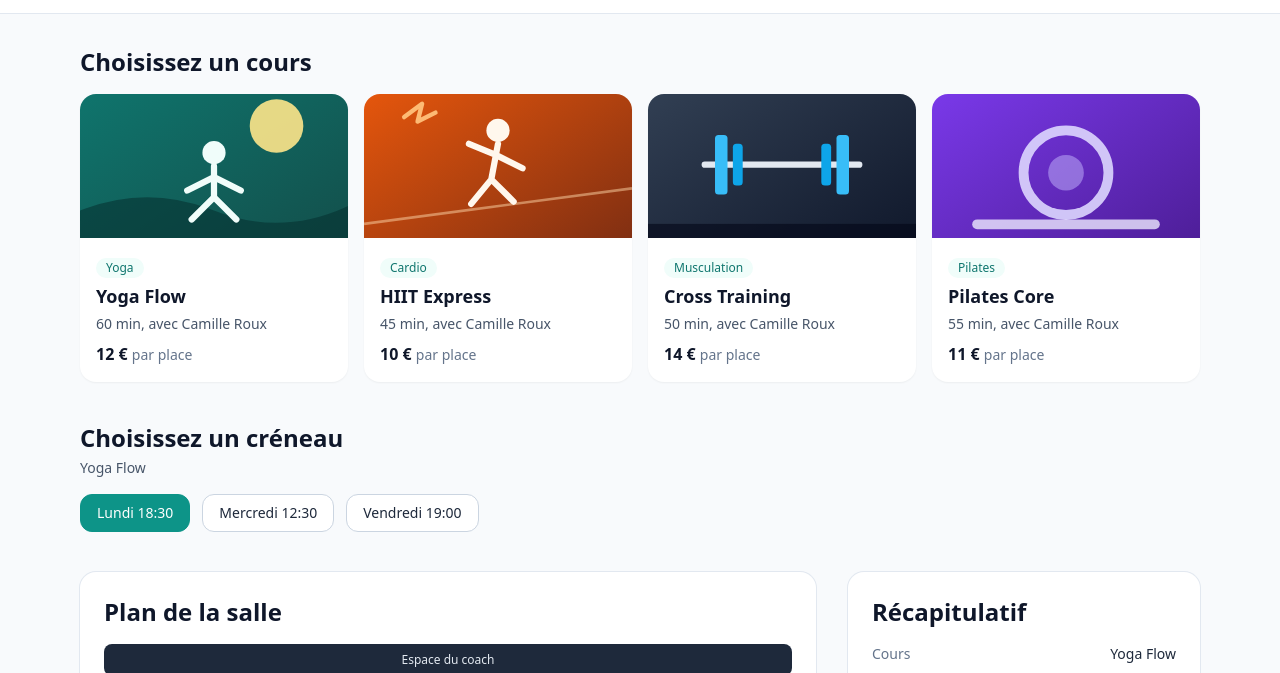
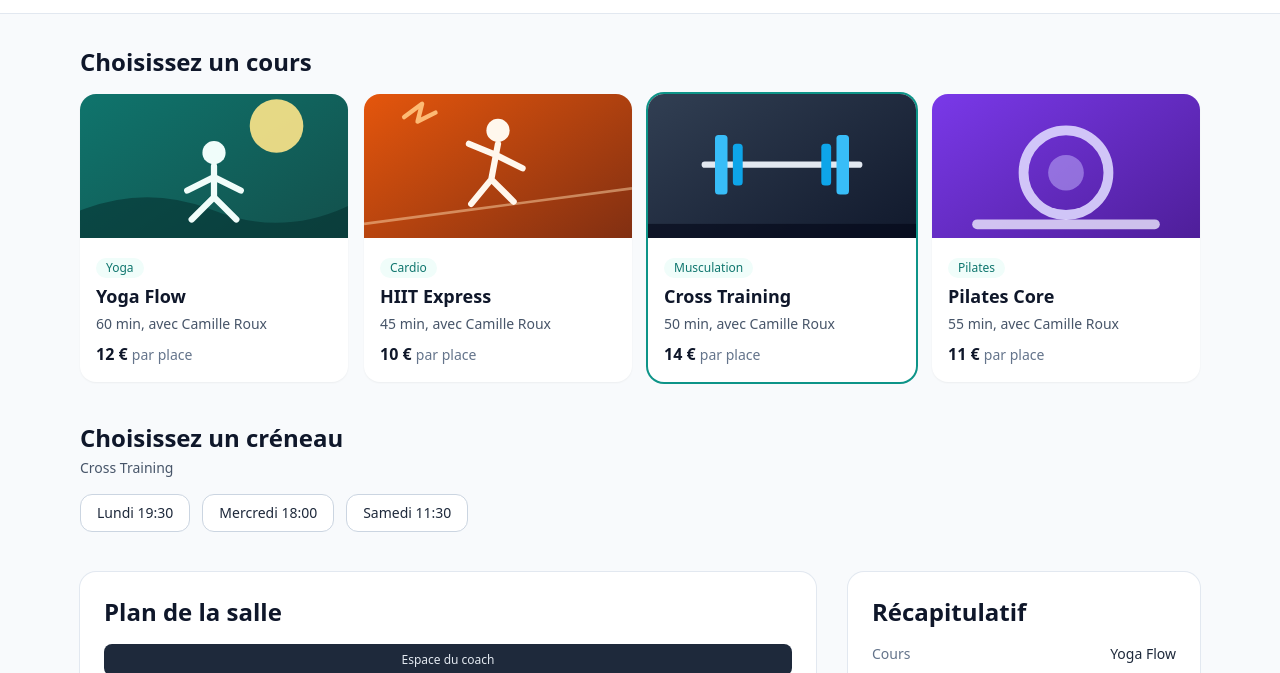
Before and after one commit to Ayoub-benyahiia/Brief-3, a plain HTML site: page index.html in a window 1280 px wide. Both pictures are taken after a click on the element 782 px from the left and 285 px from the top of the page. Shown: the part 47-720 px from the top of the page. Drawn offline with nearby package versions, Linux system fonts and the light colour scheme.

Commit message:
user story 03 is done

```diff
--- a/index.html
+++ b/index.html
@@ -24,52 +24,15 @@
     <section aria-labelledby="titre-cours">
       <h2 id="titre-cours" class="mb-4 text-2xl font-bold text-slate-900">Choisissez un cours</h2>
       <!-- Conteneur à manipuler : les cartes ci-dessous sont des MODÈLES HTML -->
-      <div id="courses-container" class="grid gap-4 sm:grid-cols-2 lg:grid-cols-4">
-          <!-- <article class="cursor-pointer overflow-hidden rounded-2xl bg-white shadow-sm ring-2 ring-teal-600 transition hover:shadow-md" data-id="yoga">
-            <img src="assets/images/yoga.svg" alt="Visuel du cours Yoga Flow" class="h-36 w-full object-cover" />
-            <div class="space-y-1 p-4">
-              <span class="inline-block rounded-full bg-teal-50 px-2.5 py-0.5 text-xs font-medium text-teal-700">Yoga</span>
-              <h3 class="text-lg font-semibold text-slate-900">Yoga Flow</h3>
-              <p class="text-sm text-slate-600">60 min, avec Camille Roux</p>
-              <p class="pt-1 text-base font-bold text-slate-900">12 € <span class="text-sm font-normal text-slate-500">par place</span></p>
-            </div>
-          </article>
-          <article class="cursor-pointer overflow-hidden rounded-2xl bg-white shadow-sm ring-1 ring-slate-200 transition hover:shadow-md" data-id="hiit">
-            <img src="assets/images/hiit.svg" alt="Visuel du cours HIIT Express" class="h-36 w-full object-cover" />
-            <div class="space-y-1 p-4">
-              <span class="inline-block rounded-full bg-teal-50 px-2.5 py-0.5 text-xs font-medium text-teal-700">Cardio</span>
-              <h3 class="text-lg font-semibold text-slate-900">HIIT Express</h3>
-              <p class="text-sm text-slate-600">45 min, avec Malik Benali</p>
-              <p class="pt-1 text-base font-bold text-slate-900">10 € <span class="text-sm font-normal text-slate-500">par place</span></p>
-            </div>
-          </article>
-          <article class="cursor-pointer overflow-hidden rounded-2xl bg-white shadow-sm ring-1 ring-slate-200 transition hover:shadow-md" data-id="crossfit">
-            <img src="assets/images/crossfit.svg" alt="Visuel du cours Cross Training" class="h-36 w-full object-cover" />
-            <div class="space-y-1 p-4">
-              <span class="inline-block rounded-full bg-teal-50 px-2.5 py-0.5 text-xs font-medium text-teal-700">Musculation</span>
-              <h3 class="text-lg font-semibold text-slate-900">Cross Training</h3>
-              <p class="text-sm text-slate-600">50 min, avec Inès Moreau</p>
-              <p class="pt-1 text-base font-bold text-slate-900">14 € <span class="text-sm font-normal text-slate-500">par place</span></p>
-            </div>
-          </article>
-          <article class="cursor-pointer overflow-hidden rounded-2xl bg-white shadow-sm ring-1 ring-slate-200 transition hover:shadow-md" data-id="pilates">
-            <img src="assets/images/pilates.svg" alt="Visuel du cours Pilates Core" class="h-36 w-full object-cover" />
-            <div class="space-y-1 p-4">
-              <span class="inline-block rounded-full bg-teal-50 px-2.5 py-0.5 text-xs font-medium text-teal-700">Pilates</span>
-              <h3 class="text-lg font-semibold text-slate-900">Pilates Core</h3>
-              <p class="text-sm text-slate-600">55 min, avec Théo Garnier</p>
-              <p class="pt-1 text-base font-bold text-slate-900">11 € <span class="text-sm font-normal text-slate-500">par place</span></p>
-            </div>
-          </article> -->
-      </div>
+      <div id="courses-container" class="grid gap-4 sm:grid-cols-2 lg:grid-cols-4"></div>
     </section>
 
     <!-- ===== 2. Créneaux ===== -->
     <section aria-labelledby="titre-creneaux">
       <h2 id="titre-creneaux" class="mb-1 text-2xl font-bold text-slate-900">Choisissez un créneau</h2>
-      <p id="selected-course-title" class="mb-4 text-sm text-slate-600">Yoga Flow</p>
+      <p id="selected-course-title" class="mb-4 text-sm text-slate-600"></p>
       <div id="slots-container" class="flex flex-wrap gap-3">
-          <button type="button" class="rounded-xl border px-4 py-2 text-sm font-medium transition border-teal-600 bg-teal-600 text-white" data-id="lundi-18:30">
+          <!-- <button type="button" class="rounded-xl border px-4 py-2 text-sm font-medium transition border-teal-600 bg-teal-600 text-white" data-id="lundi-18:30">
             Lundi <span class="font-normal">18:30</span>
           </button>
           <button type="button" class="rounded-xl border px-4 py-2 text-sm font-medium transition border-slate-300 bg-white text-slate-800 hover:border-teal-600" data-id="mercredi-12:30">
@@ -77,7 +40,7 @@
           </button>
           <button type="button" class="rounded-xl border px-4 py-2 text-sm font-medium transition border-slate-300 bg-white text-slate-800 hover:border-teal-600" data-id="vendredi-19:00">
             Vendredi <span class="font-normal">19:00</span>
-          </button>
+          </button> -->
       </div>
     </section>
 
--- a/js/app.js
+++ b/js/app.js
@@ -86,7 +86,6 @@ cours.forEach(cour => {
             </article>`;
 
 });
-
 // ------------------------------------------------------------
 // ÉTAPE 4 : Sélectionner un cours (US02)
 // ------------------------------------------------------------
@@ -98,6 +97,43 @@ cours.forEach(cour => {
 //  - Faut-il un écouteur par carte, ou un seul sur le conteneur ? Quels sont les avantages ?
 //  - Comment retrouver le cours à partir de l'id lu dans la carte ?
 //  - Que faut-il réinitialiser quand on change de cours ?
+
+
+const container_of_courses = document.querySelectorAll('#courses-container article');
+
+container_of_courses.forEach(function (item) {
+    item.addEventListener('click', function () {
+
+        container_of_courses.forEach(function (c) {
+            c.classList.remove('ring-2', 'ring-teal-600');
+        });
+
+        item.classList.add('ring-2', 'ring-teal-600');
+        // console.log(item);
+
+        coursId = item.dataset.id;
+
+        creneauxBttn(coursId)
+
+
+
+        // const container_of_crenau
+
+    });
+});
+const creneauxBttn = (coursId) => {
+
+    const foundCourse = cours.find(item => item.id == coursId)
+    selectedCourseTitle.textContent = foundCourse.nom;
+    let btncreneaux = "";
+    foundCourse.creneaux.forEach(c => {
+
+        btncreneaux += `<button type="button" class="rounded-xl border px-4 py-2 text-sm font-medium transition border-slate-300 bg-white text-slate-800 hover:border-teal-600" data-id="vendredi-19:00">
+            ${c.jour} <span class="font-normal">${c.heure}</span>
+          </button>`
+        slotsContainer.innerHTML = btncreneaux
+    })
+}
 
 
 // ------------------------------------------------------------
```
